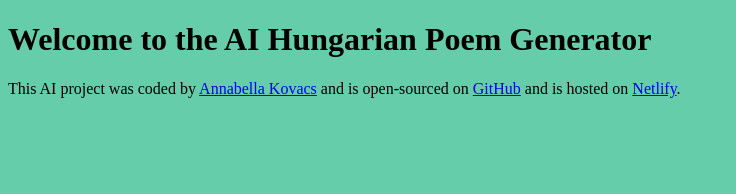
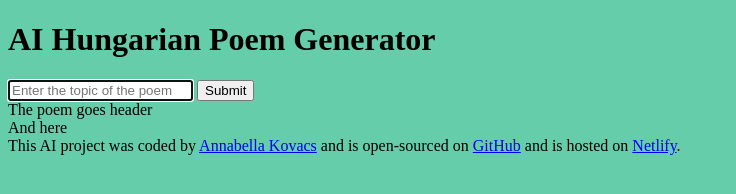
Before and after one commit to annabella-gt/hungarian-poem-generator, a plain HTML site: page index.html in a window 1280 px wide. Shown: the whole page, without its empty margins (0-736 px from the left). Drawn offline with Linux system fonts and the light colour scheme.

Commit message:
Added the basic HTML structure

```diff
--- a/index.html
+++ b/index.html
@@ -4,11 +4,30 @@
     <meta charset="UTF-8" />
     <meta name="viewport" content="width=device-width, initial-scale=1.0" />
     <link rel="stylesheet" href="style.css" />
-    <title>AI Poem Generator</title>
+    <title>AI Hungarian Poem Generator</title>
   </head>
   <body>
-    <h1>Welcome to the AI Hungarian Poem Generator</h1>
+    <header>
+      <h1>AI Hungarian Poem Generator</h1>
+    </header>
 
+    <main>
+      <form>
+        <input
+          type="text"
+          placeholder="Enter the topic of the poem"
+          autofocus
+          required
+          autocomplete="off"
+        />
+        <input type="Submit" />
+      </form>
+      <div>
+        The poem goes header
+        <br />
+        And here
+      </div>
+    </main>
     <footer>
       This AI project was coded by
       <a href="https://github.com/annabella-gt" target="_blank"
```
